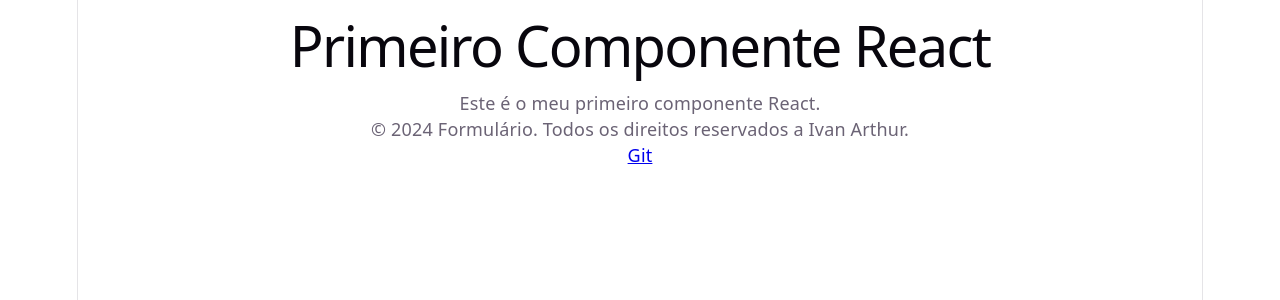
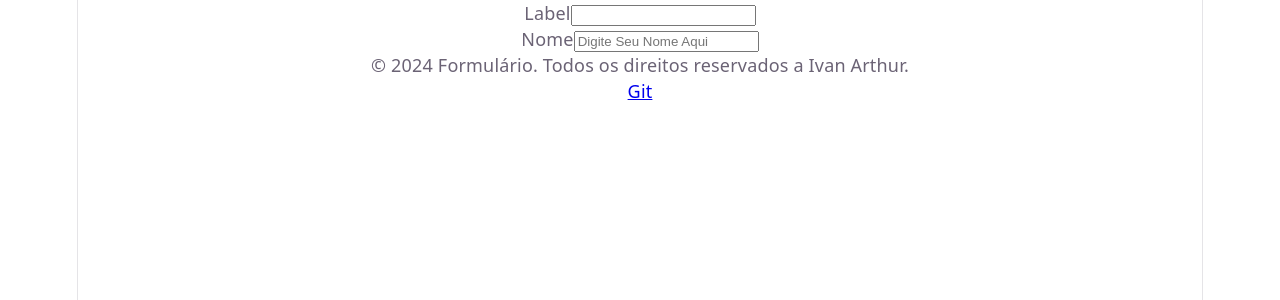
Before and after one commit to iarthurlago/FormularioReact, a React (Vite) app: page / in a window 1280 px wide. Shown: the top 300 px of the page. Built offline with nearby package versions, Linux system fonts and the light colour scheme.

Commit message:
feat: Upgrade

```diff
--- a/src/App.jsx
+++ b/src/App.jsx
@@ -3,13 +3,14 @@ import reactLogo from './assets/react.svg'
 import viteLogo from './assets/vite.svg'
 import heroImg from './assets/hero.png'
 import './App.css'
-import Cabecalho from './Componentes/Cabecalho'
+import FormularioCadastro from './Componentes/FormularioCadastro'
 import Footer from './Componentes/Footer'
+import InputField from './Componentes/InputField'
 function App() {
 
   return (
     <div>
-      <Cabecalho/>
+      <FormularioCadastro/>
       <div>
         <Footer/>
       </div>
--- a/src/Componentes/Cabecalho.jsx
+++ /dev/null
@@ -1,10 +0,0 @@
-function Cabecalho(){
-    return(
-        <header>
-            <h1>Primeiro Componente React</h1>
-            <p>Este é o meu primeiro componente React.</p>
-        </header>
-    )
-}
-
-export default Cabecalho;
--- a/src/Componentes/Footer.jsx
+++ b/src/Componentes/Footer.jsx
@@ -3,8 +3,8 @@ function Footer() {
         <footer>
             <p>© 2024 Formulário. Todos os direitos reservados a Ivan Arthur.</p>
             <a href="https://github.com/iarthurlago" target="_blank" rel="noopener noreferrer">Git
+            </a>
 
-            </a>
         </footer>
     )
 }
--- /dev/null
+++ b/src/Componentes/FormularioCadastro.jsx
@@ -0,0 +1,13 @@
+import InputField from './InputField';
+
+function FormularioCadastro(){
+    return(
+       <form>
+        <div>
+          <InputField Label={"Label"} type={"type"} name={"nome"} />
+          <InputField Label={"Nome"} type={"text"} name={"nome"} placeholder={"Digite Seu Nome Aqui"} />        </div>
+      </form>
+    )
+}
+
+export default FormularioCadastro;
--- /dev/null
+++ b/src/Componentes/InputField.jsx
@@ -0,0 +1,10 @@
+function InputField({Label, type, name, placeholder}) {
+    return(
+        <div>
+            <label htmlFor="nome">{Label}</label>
+            <input type={type} name={name} placeholder={placeholder} />
+        </div>
+    )
+}
+
+export default InputField;
```
